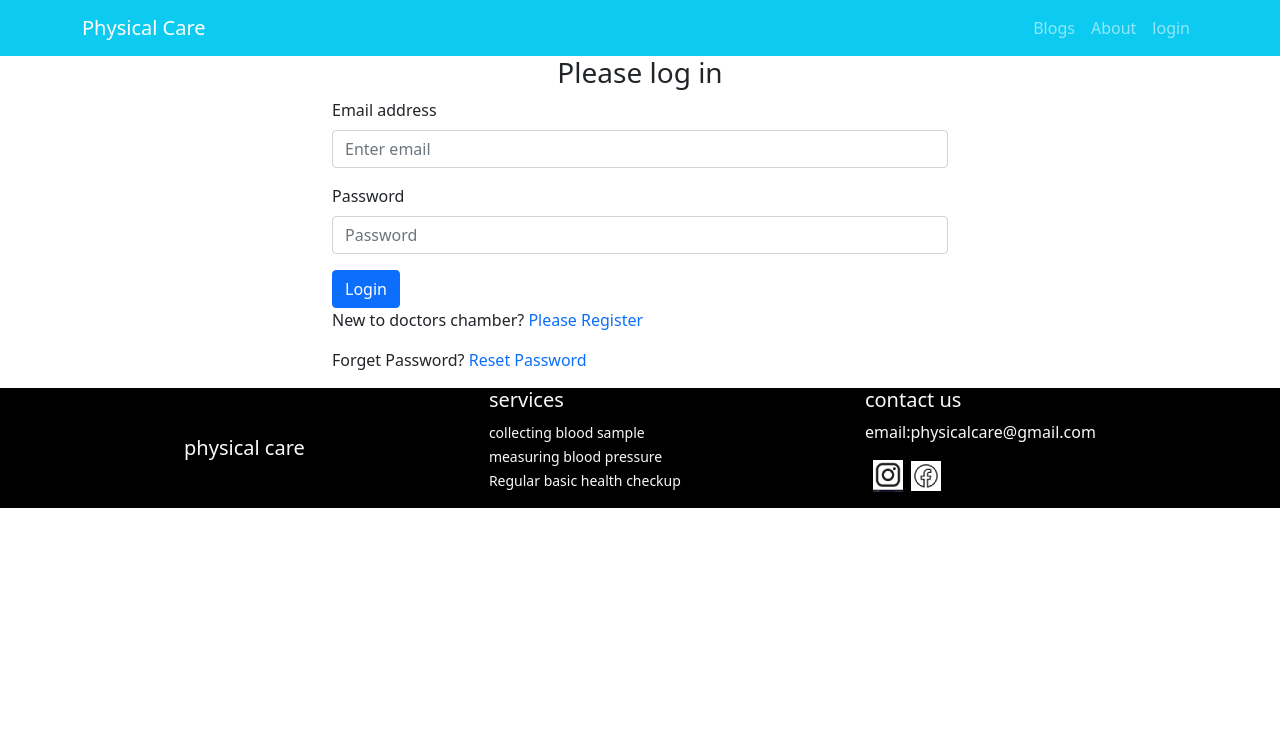
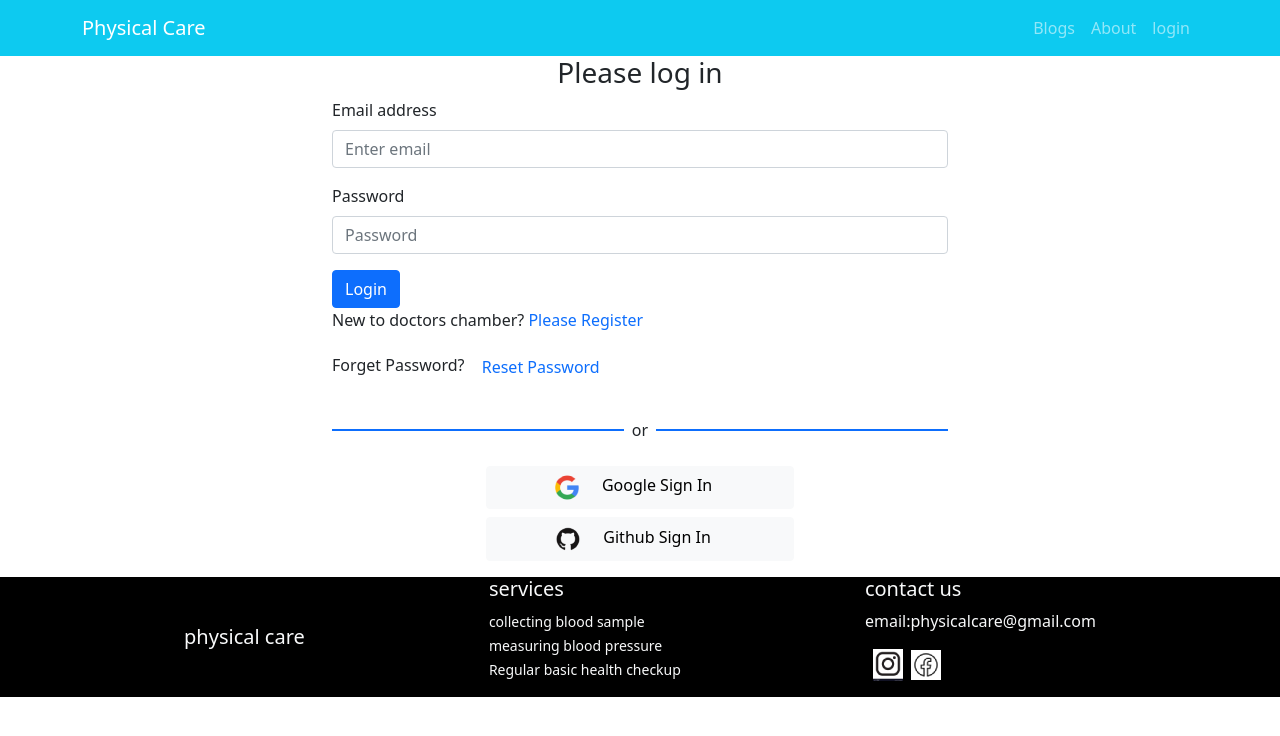
Before and after one commit to Eshshatabdi/physical-care, a React (Create React App) app: page /login in a window 1280 px wide. Shown: the top 736 px of the page. Built offline with nearby package versions, Linux system fonts and the light colour scheme; no server answers.

Commit message:
toast complete

```diff
--- a/package.json
+++ b/package.json
@@ -14,6 +14,7 @@
     "react-firebase-hooks": "^5.0.3",
     "react-router-dom": "^6.3.0",
     "react-scripts": "5.0.1",
+    "react-toastify": "^8.2.0",
     "web-vitals": "^2.1.4"
   },
   "scripts": {
--- a/src/Pages/Login/Login/Login.js
+++ b/src/Pages/Login/Login/Login.js
@@ -1,9 +1,11 @@
 import React, { useState } from 'react';
 import { Button, Form } from 'react-bootstrap';
 import { useSendPasswordResetEmail, useSignInWithEmailAndPassword } from 'react-firebase-hooks/auth';
-
 import { Link, useLocation, useNavigate } from 'react-router-dom';
 import auth from '../../../firebase.init';
+import { ToastContainer, toast } from 'react-toastify';
+import 'react-toastify/dist/ReactToastify.css'
+import OtherLoginSystem from '../../OtherLoginSystem/OtherLoginSystem';
 
 const Login = () => {
     const [email, setEmail] = useState('');
@@ -53,7 +55,7 @@
         setEmail(event.target.value);
 
         await sendPasswordResetEmail(email);
-        alert('Sent email');
+        toast('Sent email');
 
     }
     return (
@@ -80,7 +82,9 @@
                 </Button>
             </Form>
             <p>New to doctors chamber? <Link to='/register' className='text-primary pe-auto text-decoration-none' onClick={navigateRegister}>Please Register</Link> </p>
-            <p>Forget Password? <Link to='/register' className='text-parmery pe-auto text-decoration-none' onClick={resetPassword}>Reset Password</Link> </p>
+            <p>Forget Password? <button to='/register' className='btn btn-link pe-auto text-decoration-none' onClick={resetPassword}>Reset Password</button> </p>
+            <OtherLoginSystem></OtherLoginSystem>
+            <ToastContainer />
 
         </div>
     );
--- a/src/Pages/Login/Register/Register.js
+++ b/src/Pages/Login/Register/Register.js
@@ -3,7 +3,7 @@
 import { useCreateUserWithEmailAndPassword, useUpdateProfile } from 'react-firebase-hooks/auth';
 import { Link, useNavigate } from 'react-router-dom';
 import auth from '../../../firebase.init';
-import OtherLoginSystem from '../../OtherLoginSystem/OtherLoginSystem';
+
 
 const Register = () => {
     const [name, setName] = useState('');
@@ -91,7 +91,7 @@
             <p>
                 Already have an account? <Link className='form-link text-decoration-none ' to='/login'>Please Login</Link>
             </p>
-            <OtherLoginSystem></OtherLoginSystem>
+
 
         </div>
 
```
Also changed, not shown: 2 other files (tests, documents, lock files or other folders).
